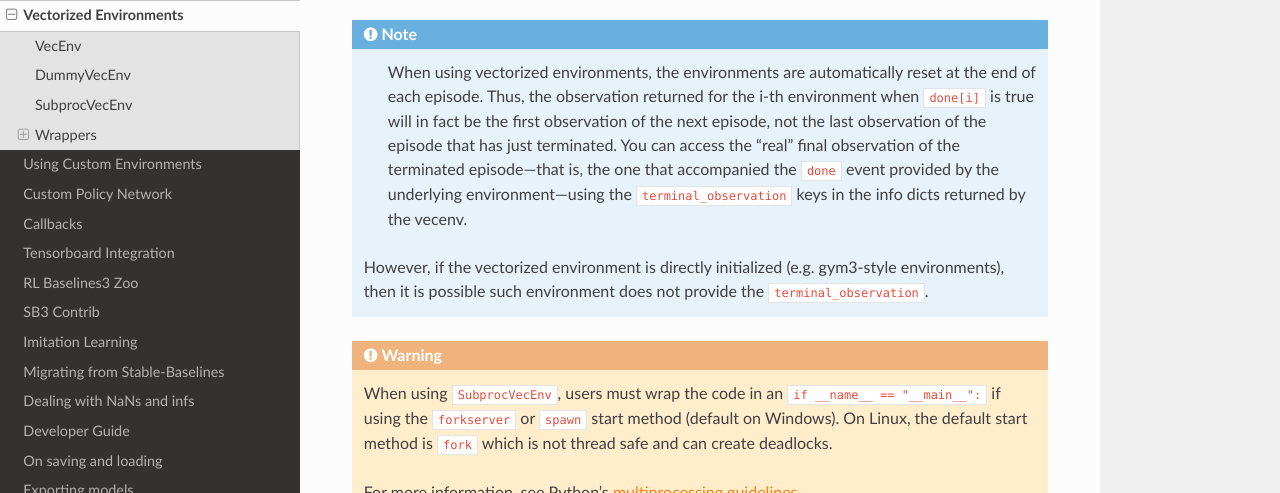
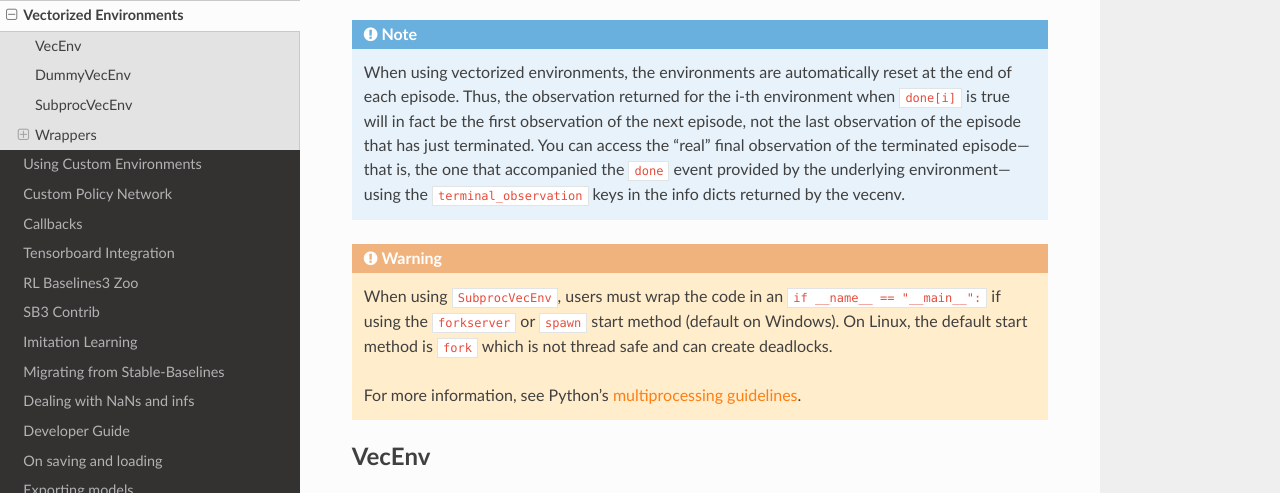
Before and after one commit to DLR-RM/stable-baselines3, a Sphinx documentation site: the page built from docs/guide/vec_envs.rst, in a window 1280 px wide and 900 px high, scrolled down 635 px, cut to the strip 0-493 px from the top of the window. Built offline with Sphinx 7.4.7 and the Read the Docs theme 2.0.0, drawn with Linux system fonts in a browser that asks for light colours; pages that are not in the unit, such as notebooks, are missing from menus.

Commit message:
delete comment

```diff
--- a/docs/guide/vec_envs.rst
+++ b/docs/guide/vec_envs.rst
@@ -28,7 +28,6 @@
 	When using vectorized environments, the environments are automatically reset at the end of each episode.
 	Thus, the observation returned for the i-th environment when ``done[i]`` is true will in fact be the first observation of the next episode, not the last observation of the episode that has just terminated.
 	You can access the "real" final observation of the terminated episode—that is, the one that accompanied the ``done`` event provided by the underlying environment—using the ``terminal_observation`` keys in the info dicts returned by the vecenv.
-  However, if the vectorized environment is directly initialized (e.g. gym3-style environments), then it is possible such environment does not provide the ``terminal_observation``.
 
 .. warning::
 
```
